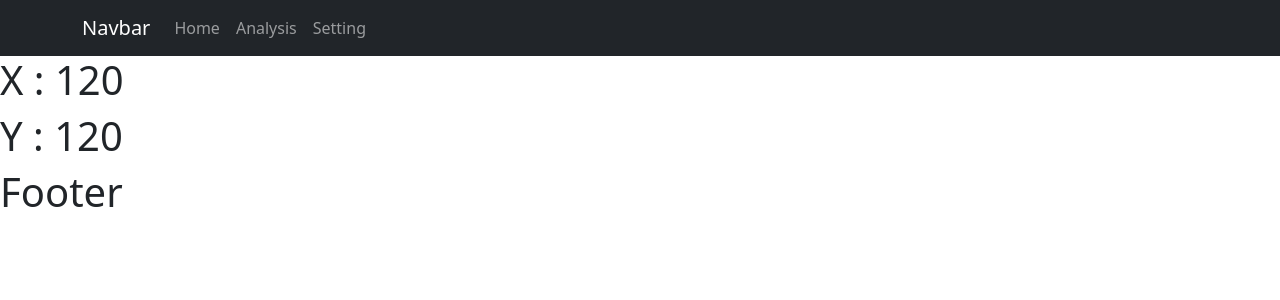
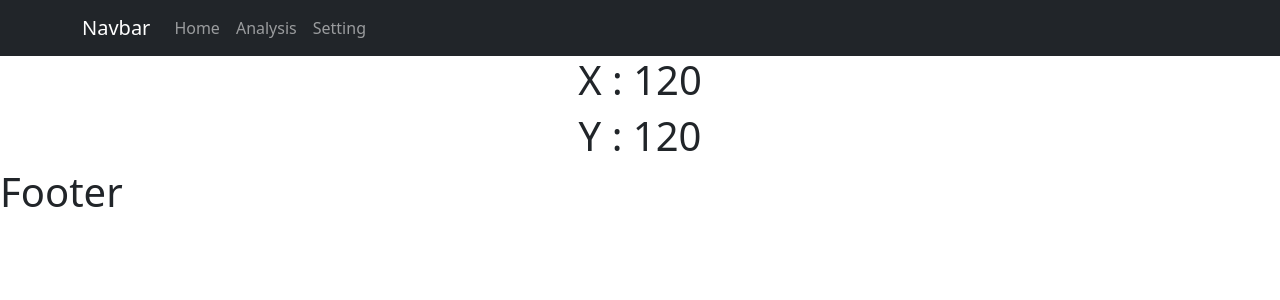
Before and after one commit to twoone17/React_sensor, a React (Create React App) app: page / in a window 1280 px wide. Shown: the top 300 px of the page. Built offline with nearby package versions, Linux system fonts and the light colour scheme.

Commit message:
0823 header 구성중

```diff
--- a/src/component/Header.js
+++ b/src/component/Header.js
@@ -1,9 +1,13 @@
+import { useState } from "react";
+import styles from "./Header.module.css"
+
 function Header() {
+    const [cord, setCord] = useState([])
 
     return (
         <div>
-            <h1>X : 120</h1>
-            <h1>Y : 120</h1>
+            <h1 className={styles.row}>X : 120</h1>
+            <h1 className={styles.row}>Y : 120</h1>
         </div>
 
 
--- /dev/null
+++ b/src/component/Header.module.css
@@ -0,0 +1,5 @@
+.row {
+    display: flex;
+    justify-content: center;
+    align-items: center;
+}
--- a/src/routes/Home.js
+++ b/src/routes/Home.js
@@ -7,7 +7,7 @@ function Home() {
 
     return (
         <div>
-            <Header style={{flex:2}} />
+            <Header style={{flex:2, backgroundColor: 'red',}} />
             <Footer style={{flex:1}} />
         </div>
 
```
Also changed, not shown: src/component/Footer.module.css (added).
